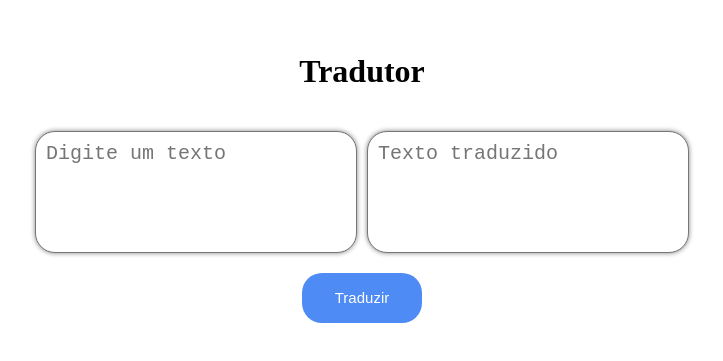
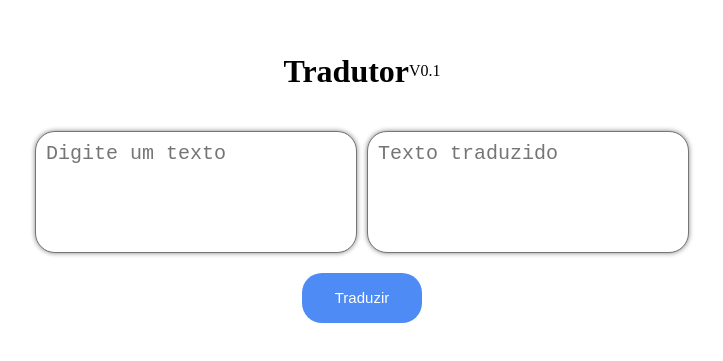
Before and after one commit to BrendoRSS/apiTraducao-en-pt, a plain HTML site: page index.html in a window 1280 px wide. Shown: the part 213-574 px from the top of the page, without its empty margins (278-1001 px from the left). Drawn offline with Linux system fonts and the light colour scheme.

Commit message:
Ajuste de título

```diff
--- a/index.html
+++ b/index.html
@@ -10,8 +10,8 @@
 
 <body>
     <div class="divImgTradutor">
-
         <h1>Tradutor</h1>
+        <p>V0.1</p>
     </div>
     <div class="divInputs">
         <div class="divtexto">
```
